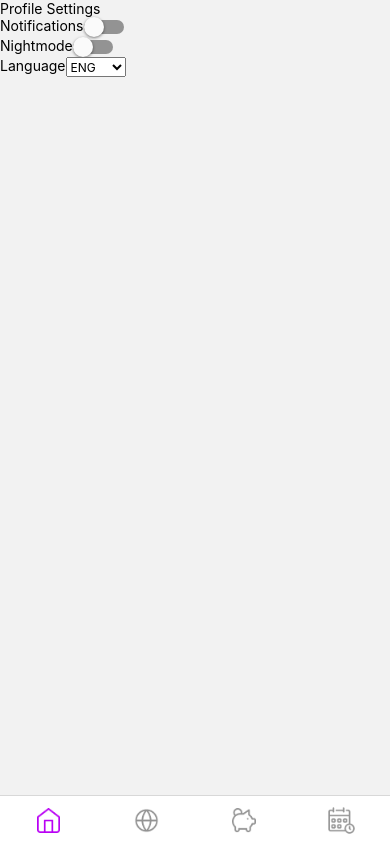
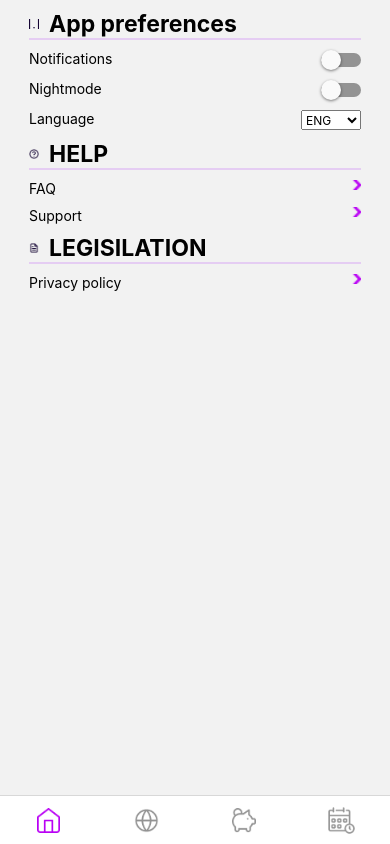
Before and after one commit to SeppeBe1/Homie, a React Native app in the folder homie/: screen / in a window 390 px wide. Built offline with nearby package versions, Linux system fonts and the light colour scheme.

Commit message:
Feat[homescreen]: styling settings

```diff
--- a/homie/screens/Homescreen.js
+++ b/homie/screens/Homescreen.js
@@ -1,10 +1,10 @@
-import { StyleSheet, Text, View, Switch, Picker } from 'react-native';
+import { StyleSheet, Text, View, Switch, Picker, TouchableOpacity, Image } from 'react-native';
 import React, {useState} from 'react';
 
 export default function Homescreen() {
 
   const [notifications, setNotifications] = useState(false);
-  const notificationsVal = () => setIsEnabled(previousState => !previousState);
+  const notificationsVal = () => setNotifications(previousState => !previousState);
 
   const [nightmode, setnightmode] = useState(false);
   const nightmodeVal = () => setnightmode(previousState => !previousState);
@@ -15,8 +15,13 @@ export default function Homescreen() {
   const [selectedValue, setSelectedValue] = useState("English");
 
   return (
-    <View>
-    <Text >Profile Settings</Text>
+    <View style={styles.body}>
+       <View style={styles.h2Container}>
+        <Image source={require('../assets/icons/phone.png')} style={styles.arrowRight}/>
+        <Text style={styles.h2} >App preferences</Text>
+      </View>
+
+      <View style={styles.hr}/>
       <View style={styles.switchContainter}>
         <Text>Notifications</Text>
         <Switch onValueChange={notificationsVal} value={notifications} />
@@ -36,13 +41,87 @@ export default function Homescreen() {
           <Picker.Item label="NL" value="Nederlands" />
         </Picker>
       </View>
+
+      <View style={styles.h2Container}>
+        <Image source={require('../assets/icons/question.png')} style={styles.arrowRight}/>
+        <Text style={styles.h2} >HELP</Text>
+      </View>
+
+      <View style={styles.hr}/>
+      <View style={styles.arrowText}>
+        <Text>FAQ</Text>
+        <TouchableOpacity>
+          <Image source={require('../assets/icons/arrowRight.png')} style={styles.arrowRight}/>
+        </TouchableOpacity>
+      </View>
+      <View style={styles.arrowText}>
+        <Text>Support</Text>
+        <TouchableOpacity>
+          <Image source={require('../assets/icons/arrowRight.png')} style={styles.arrowRight} />
+        </TouchableOpacity>
+      </View>
+
+      <View style={styles.h2Container}>
+        <Image source={require('../assets/icons/paper.png')} style={styles.arrowRight}/>
+        <Text style={styles.h2} >LEGISILATION</Text>
+      </View>
+
+      <View style={styles.hr}/>
+      <View style={styles.arrowText}>
+        <Text>Privacy policy</Text>
+        <TouchableOpacity>
+          <Image source={require('../assets/icons/arrowRight.png')} style={styles.arrowRight} />
+        </TouchableOpacity>
+      </View>
   </View>
   )
 }
 
 const styles = StyleSheet.create({
+
+  body: {
+    marginLeft:29,
+    marginRight:29,
+  },
+
+  Text:{
+    fontSize: 19,
+  },
+
+  h2: {
+    fontSize:23,
+    fontWeight: 'bold',
+  },
+
+  h2Container: {
+    display: 'flex',
+    flexDirection: 'row',
+    gap: 10,
+    alignItems: 'center',
+    marginTop: 10,
+  },
+
   switchContainter: {
     display: 'flex',
     flexDirection: 'row',
+    marginTop: 10,
+    justifyContent: 'space-between',
   },
+
+  arrowText: {
+    display: 'flex',
+    flexDirection: 'row',
+    marginTop: 10,
+    justifyContent: 'space-between',
+  },
+
+  arrowRight: {
+    height: 10,
+    width: 10,
+  },
+
+  hr:{
+    height: 2,
+    backgroundColor: '#E5CDF3',
+  }
 })
```
Also changed, not shown: homie/components/horizontalRuler.js (added, +15 -0 lines), homie/assets/icons/arrowRight.png (added). Lines whose indentation alone changed are shown as unchanged.
